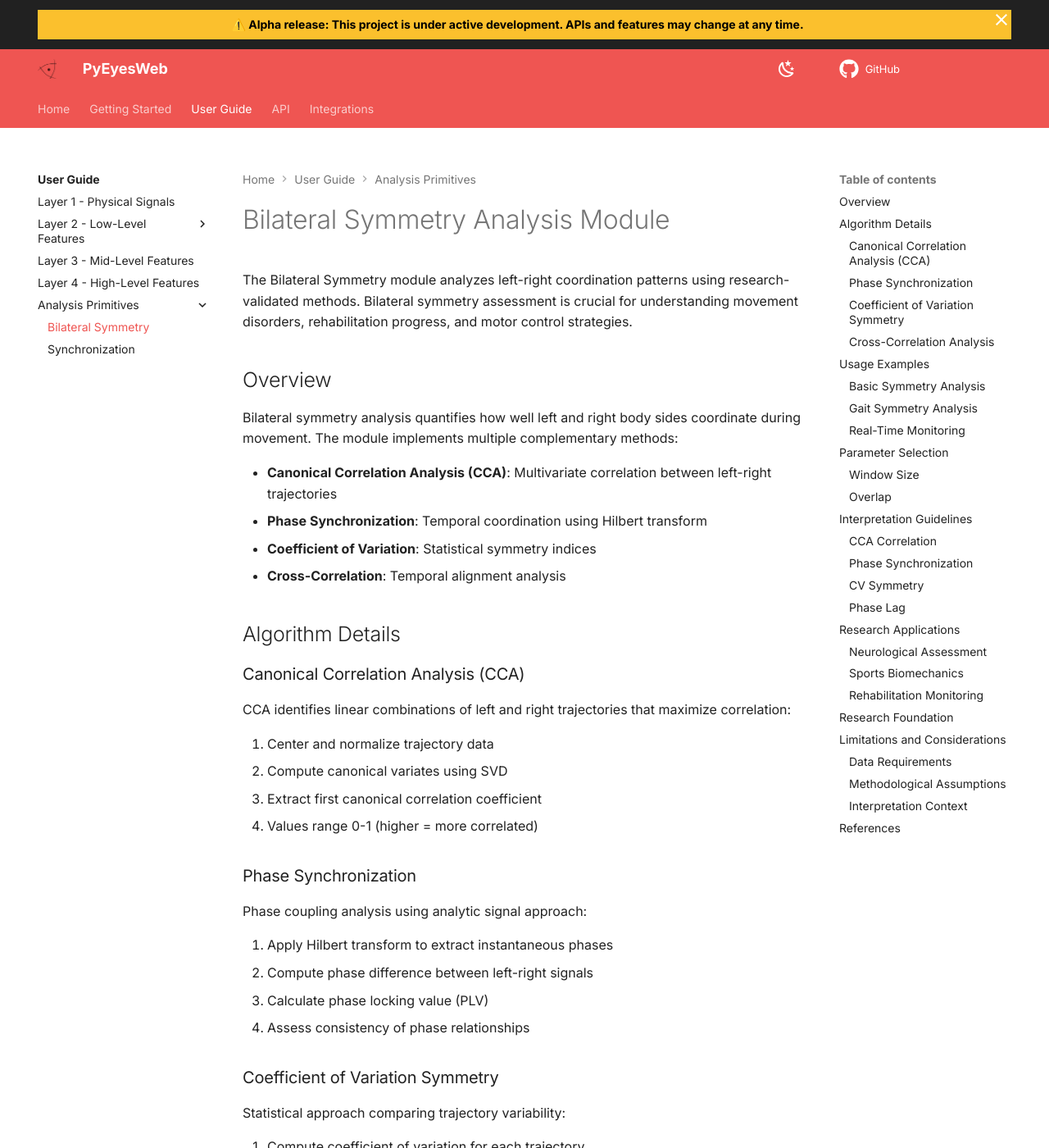
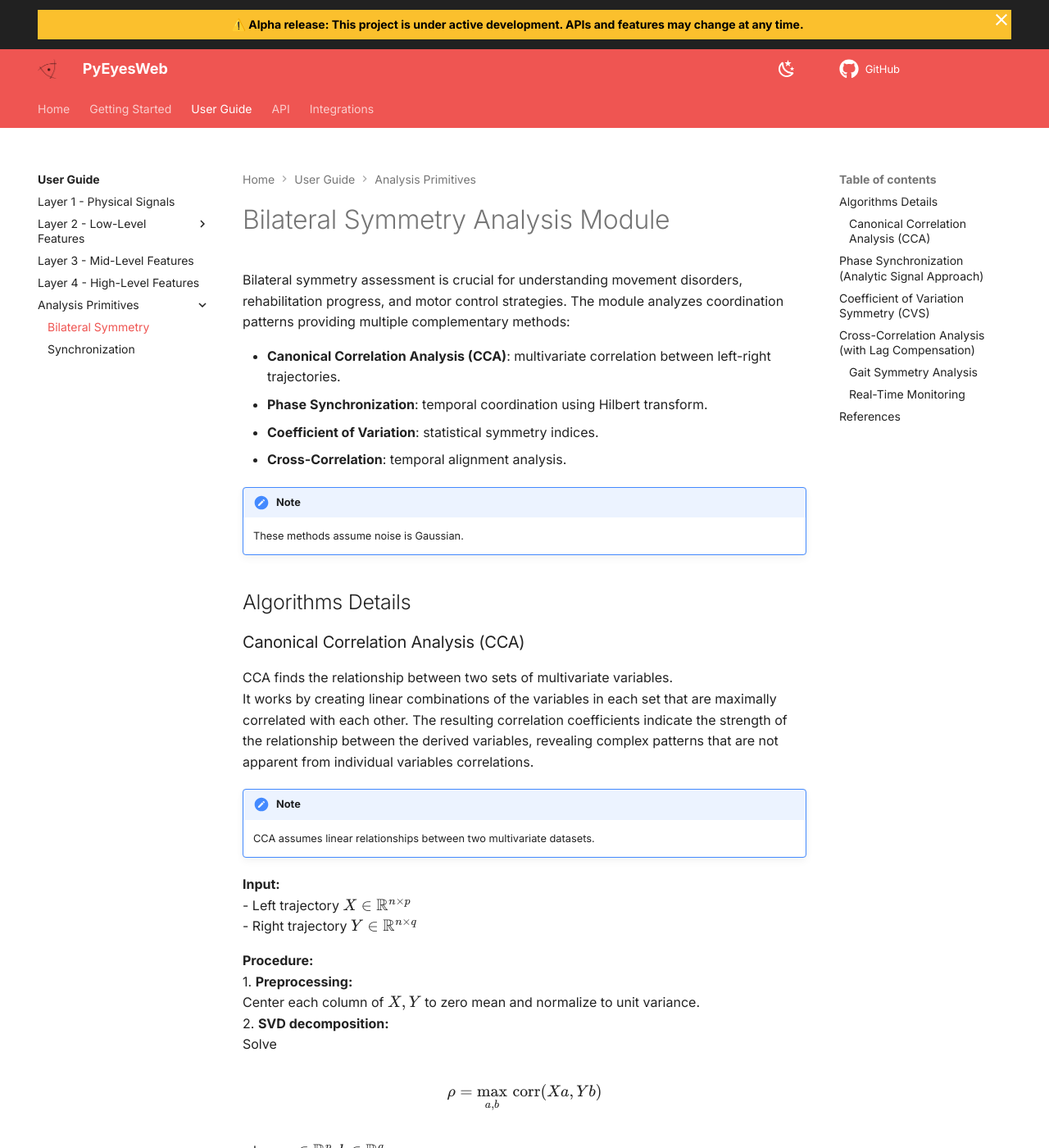
Before and after one commit to InfoMusCP/PyEyesWeb, an MkDocs documentation site: the page built from docs/user_guide/analysis_primitives/bilateral_symmetry.md, in a window 1280 px wide and 1400 px high. Shown: the whole window at 82% size. Built offline with MkDocs 1.6.1 and Material for MkDocs 9.7.7, drawn with Linux system fonts in a browser that asks for light colours; comment, search, counter and statistics services are not loaded; the version menu is left out; some of the changed text lies outside the part shown.

Commit message:
improve documentation

````diff
--- a/docs/user_guide/analysis_primitives/bilateral_symmetry.md
+++ b/docs/user_guide/analysis_primitives/bilateral_symmetry.md
@@ -1,75 +1,170 @@
 # Bilateral Symmetry Analysis Module
 
-The Bilateral Symmetry module analyzes left-right coordination patterns using research-validated methods. Bilateral symmetry assessment is crucial for understanding movement disorders, rehabilitation progress, and motor control strategies.
+Bilateral symmetry assessment is crucial for understanding movement disorders, rehabilitation progress, and motor control strategies.
+The module analyzes coordination patterns providing multiple complementary methods:
 
-## Overview
+- **Canonical Correlation Analysis (CCA)**: multivariate correlation between left-right trajectories.
+- **Phase Synchronization**: temporal coordination using Hilbert transform.
+- **Coefficient of Variation**: statistical symmetry indices.
+- **Cross-Correlation**: temporal alignment analysis.
 
-Bilateral symmetry analysis quantifies how well left and right body sides coordinate during movement. The module implements multiple complementary methods:
+!!! note
+     These methods assume noise is Gaussian.
 
-- **Canonical Correlation Analysis (CCA)**: Multivariate correlation between left-right trajectories
-- **Phase Synchronization**: Temporal coordination using Hilbert transform
-- **Coefficient of Variation**: Statistical symmetry indices
-- **Cross-Correlation**: Temporal alignment analysis
-
-## Algorithm Details
+## Algorithms Details
 
 ### Canonical Correlation Analysis (CCA)
 
-CCA identifies linear combinations of left and right trajectories that maximize correlation:
+CCA finds the relationship between two sets of multivariate variables.
+It works by creating linear combinations of the variables in each set that are maximally correlated with each other.
+The resulting correlation coefficients indicate the strength of the relationship between the derived variables,
+revealing complex patterns that are not apparent from individual variables correlations.
 
-1. Center and normalize trajectory data
-2. Compute canonical variates using SVD
-3. Extract first canonical correlation coefficient
-4. Values range 0-1 (higher = more correlated)
+!!! note
+      CCA assumes linear relationships between two multivariate datasets.
 
-### Phase Synchronization
+**Input:**
+- Left trajectory \( X \in \mathbb{R}^{n \times p} \)
+- Right trajectory \( Y \in \mathbb{R}^{n \times q} \)
 
-Phase coupling analysis using analytic signal approach:
+**Procedure:**
+1. **Preprocessing:**
+   Center each column of \(X, Y\) to zero mean and normalize to unit variance.
+2. **SVD decomposition:**
+   Solve
 
-1. Apply Hilbert transform to extract instantaneous phases
-2. Compute phase difference between left-right signals
-3. Calculate phase locking value (PLV)
-4. Assess consistency of phase relationships
+$$
+\rho = \max_{a, b} \, \text{corr}(Xa, Yb)
+$$
 
-### Coefficient of Variation Symmetry
+   where \(a \in \mathbb{R}^p, b \in \mathbb{R}^q\).
+3. **Canonical variates:**
 
-Statistical approach comparing trajectory variability:
+$$
+U = Xa, \quad V = Yb
+$$
 
-1. Compute coefficient of variation for each trajectory
-2. Calculate ratio between left and right CV values
-3. Transform to symmetry index (1.0 = perfect symmetry)
+4. **Output:** First canonical correlation coefficient
 
-### Cross-Correlation Analysis
+$$
+\rho_1 \in [0,1]
+$$
 
-Temporal correlation with lag compensation:
+!!! tip "Interpretation"
+      CCA ranges between 0 (no correlation) and 1 (perfect correlation):
 
-1. Compute cross-correlation function
-2. Identify maximum correlation value and corresponding lag
-3. Assess temporal coordination quality
+      - 1.0 - 0.8: excellent bilateral coordination;
+      - 0.8 - 0.6: good coordination;
+      - 0.6 - 0.4: moderate coordination;
+      - <0.4: poor coordination.
 
-## Usage Examples
+---
 
-### Basic Symmetry Analysis
+## Phase Synchronization (Analytic Signal Approach)
+Phase synchronization quantifies temporal relationship between two signals by analysing the constancy of their phase difference.
+Signals are considered synchronized if their phase difference remains locked in a consistent manner over time, regardless of amplitude variations.
 
-```python
-from pyeyesweb.analysis_primitives.bilateral_symmetry import BilateralSymmetryAnalyzer
-import numpy as np
+!!! note
+      Phase analysis assumes stationarity over the analysis window.
 
-# Initialize analyzer
-symmetry_analyzer = BilateralSymmetryAnalyzer(window_size=100)
+**Input:**
+- Two signals \( x(t), y(t) \)
 
-# Load bilateral trajectory data
-left_arm = np.load('left_arm_trajectory.npy')  # Shape: (n_samples, 3)
-right_arm = np.load('right_arm_trajectory.npy')  # Shape: (n_samples, 3)
+**Procedure:**
+1. Compute analytic signals via Hilbert transform:
 
-# Calculate symmetry metrics
-metrics = symmetry_analyzer.calculate_symmetry_index(left_arm, right_arm)
+$$
+z_x(t) = x(t) + i \, H[x(t)], \quad z_y(t) = y(t) + i \, H[y(t)]
+$$
 
-print(f"CCA Correlation: {metrics['cca_correlation']:.3f}")
-print(f"Phase Synchronization: {metrics['phase_sync']:.3f}")
-print(f"CV Symmetry: {metrics['cv_symmetry']:.3f}")
-print(f"Phase Lag: {metrics['phase_lag']} samples")
-```
+2. Extract instantaneous phases:
+
+$$
+\phi_x(t) = \arg(z_x(t)), \quad \phi_y(t) = \arg(z_y(t))
+$$
+
+3. Phase difference:
+
+$$
+\Delta \phi(t) = \phi_x(t) - \phi_y(t)
+$$
+
+4. Phase locking value (PLV):
+
+$$
+\text{PLV} = \left| \frac{1}{N} \sum_{t=1}^N e^{i \Delta \phi(t)} \right|
+$$
+
+**Output:** \( \text{PLV} \in [0,1] \)
+
+!!! tip "Interpretation"
+      PLV ranges from 0 (no synchronization) to 1 (perfect synchronization):
+
+      - \>0.7: strong phase coupling;
+      - 0.4-0.7: moderate coupling;
+      - <0.4: pour coupling.
+
+---
+
+## Coefficient of Variation Symmetry (CVS)
+
+**Input:**
+- Left trajectory \( x \), right trajectory \( y \)
+
+**Procedure:**
+1. Compute coefficient of variation (CV):
+
+$$
+CV_x = \frac{\sigma(x)}{\mu(x)}, \quad CV_y = \frac{\sigma(y)}{\mu(y)}
+$$
+
+2. Ratio:
+
+$$
+r = \frac{CV_x}{CV_y}
+$$
+
+3. Symmetry index:
+
+$$
+SI = \min(r, 1/r)
+$$
+
+**Output:** \( SI \in (0,1] \)
+
+!!! tip "Interpretation"
+      SI ranges from 0 (high asymmetry) to 1 (perfect symmetry):
+
+      - 1.0: perfect asymmetry;
+      - \>0.8: good symmetry;
+      - 0.6-0.8: moderate asymmetry;
+      - <0.6: high asymmetry (low symmetry).
+
+---
+
+## Cross-Correlation Analysis (with Lag Compensation)
+
+**Input:**
+- Left signal \( x(t) \), right signal \( y(t) \)
+
+**Procedure:**
+1. Normalized cross-correlation:
+
+$$
+R_{xy}(\tau) = \frac{\sum_t (x(t)-\bar{x})(y(t+\tau)-\bar{y})}{\sigma_x \sigma_y}
+$$
+
+   for \(\tau \in [-\tau_{\max}, \tau_{\max}]\).
+
+2. Maximum correlation and lag:
+
+$$
+\rho_{\max} = \max_\tau R_{xy}(\tau), \quad \tau^* = \arg\max_\tau R_{xy}(\tau)
+$$
+
+**Output:** \((\rho_{\max}, \tau^*)\) --> temporal coordination strength and time offset.
+
+---
 
 ### Gait Symmetry Analysis
 
@@ -108,71 +203,7 @@ for frame in motion_stream:
         trigger_alert("Asymmetry detected")
 ```
 
-## Parameter Selection
-
-### Window Size
-- Minimum: 20 samples for stable CCA
-- Typical range: 50-200 samples
-- Longer windows: more stable metrics, less temporal resolution
-- Shorter windows: higher sensitivity to transient asymmetries
-
-### Overlap
-- Higher overlap: smoother metric evolution
-- Lower overlap: faster response to changes
-- Recommended: 0.3-0.7 for most applications
-
-## Interpretation Guidelines
-
-### CCA Correlation
-- Range: 0.0-1.0
-- >0.8: Excellent bilateral coordination
-- 0.6-0.8: Good coordination
-- 0.4-0.6: Moderate coordination
-- <0.4: Poor coordination
-
-### Phase Synchronization
-- Range: 0.0-1.0
-- >0.7: Strong phase coupling
-- 0.4-0.7: Moderate coupling
-- <0.4: Weak or absent coupling
-
-### CV Symmetry
-- Range: 0.0-1.0
-- 1.0: Perfect symmetry
-- >0.8: Good symmetry
-- 0.6-0.8: Moderate asymmetry
-- <0.6: High asymmetry
-
-### Phase Lag
-- Units: samples (convert using sampling rate)
-- Zero lag: synchronous movement
-- Positive lag: left leads right
-- Negative lag: right leads left
-
-## Research Applications
-
-### Neurological Assessment
-Quantify bilateral deficits in:
-- Stroke rehabilitation
-- Parkinson's disease
-- Cerebellar disorders
-- Developmental coordination disorders
-
-### Sports Biomechanics
-Analyze bilateral coordination in:
-- Running and gait analysis
-- Swimming stroke mechanics
-- Athletic skill assessment
-- Injury risk evaluation
-
-### Rehabilitation Monitoring
-Track recovery through:
-- Baseline symmetry assessment
-- Intervention effectiveness
-- Progress quantification
-- Outcome prediction
-
-## Research Foundation
+ ## Research Foundation
 
 Implementation based on:
 
@@ -191,23 +222,6 @@ Implementation based on:
    - Phase locking value calculations
    - Neurophysiological coordination studies
 
-## Limitations and Considerations
-
-### Data Requirements
-- Minimum 20 samples for stable analysis
-- Matched sampling rates for bilateral data
-- Consistent coordinate systems
-
-### Methodological Assumptions
-- Linear relationships in CCA analysis
-- Stationarity for phase analysis
-- Gaussian noise assumptions
-
-### Interpretation Context
-- Task-specific symmetry expectations
-- Individual variation considerations
-- Pathology-specific patterns
-
 ## References
 
 To be added
````
Also changed, not shown: docs/index.md (+2 -2 lines).
